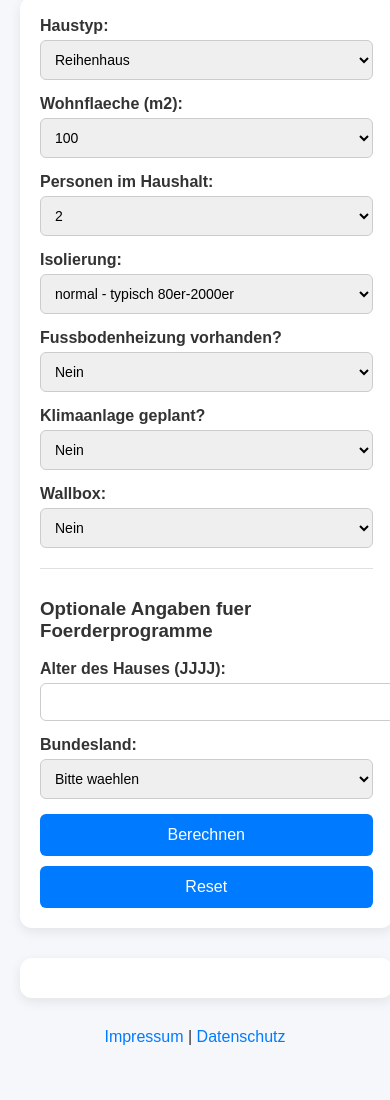
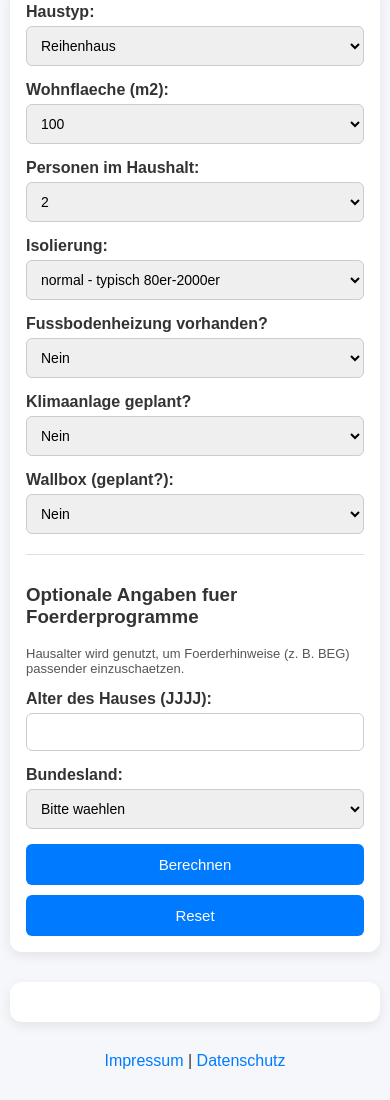
Before and after one commit to ckvfox/energyplanning, a plain HTML site: page index.html in a window 390 px wide. Shown: the part 765-1865 px from the top of the page. Drawn offline with Linux system fonts and the light colour scheme.

Commit message:
Improve mobile layout and show aircon/wallbox costs

```diff
--- a/data/data.json
+++ b/data/data.json
@@ -35,6 +35,12 @@
     "recommended_factor_max": 0.8,
     "cost_per_kwh": 700
   },
+  "aircon": {
+    "cost_per_unit": 2800
+  },
+  "wallbox": {
+    "cost_per_unit": 1300
+  },
   "heatpump": {
     "cop_floor": 4.0,
     "cop_no_floor": 3.0,
--- a/index.html
+++ b/index.html
@@ -83,7 +83,7 @@
             </select>
         </label>
 
-        <label>Wallbox:
+        <label>Wallbox (geplant?):
             <select id="wallbox">
                 <option value="nein" selected>Nein</option>
                 <option value="ja">Ja</option>
@@ -92,6 +92,7 @@
 
         <div class="optional-block">
             <h3>Optionale Angaben fuer Foerderprogramme</h3>
+            <p class="hint">Hausalter wird genutzt, um Foerderhinweise (z. B. BEG) passender einzuschaetzen.</p>
             <label>Alter des Hauses (JJJJ):
                 <input type="number" id="houseAge" min="1900" />
             </label>
--- a/scripts/script.js
+++ b/scripts/script.js
@@ -158,6 +158,8 @@ async function calculateAll() {
         const elPrice = data.prices.electricity_eur_per_kwh;
         const gasPrice = data.prices.gas_eur_per_kwh;
         const feedInTariff = data.prices.feed_in_eur_per_kwh;
+        const airconCost = hasAircon ? data.aircon?.cost_per_unit || 0 : 0;
+        const wallboxCost = hasWallbox ? data.wallbox?.cost_per_unit || 0 : 0;
 
         if (!area || !people) {
             resultEl.innerHTML = '<p>Bitte alle Pflichtfelder ausfuellen.</p>';
@@ -213,7 +215,12 @@ async function calculateAll() {
             const pvCost = pvKwp * data.pv.cost_per_kwp;
             const batteryCost = batteryRecommended * data.battery.cost_per_kwh;
             const heatpumpCost = scenario.includeHeatpump ? heatpumpPower * data.heatpump.cost_per_kw : 0;
-            const totalCost = pvCost + batteryCost + heatpumpCost;
+            const extrasCost = airconCost + wallboxCost;
+            const totalCost = pvCost + batteryCost + heatpumpCost + extrasCost;
+
+            const extrasLabel = hasAircon || hasWallbox
+                ? `${hasAircon ? `Klimaanlage ${formatNumber(airconCost, 0)} EUR` : ''}${hasAircon && hasWallbox ? ', ' : ''}${hasWallbox ? `Wallbox ${formatNumber(wallboxCost, 0)} EUR` : ''}`
+                : 'Klimaanlage/Wallbox nicht ausgewaehlt';
 
             // Betriebskosten (mit PV, Einspeiseverguetung)
             const selfUse = Math.min(annualConsumption, pvGeneration * 0.7);
@@ -234,6 +241,9 @@ async function calculateAll() {
                 pvCost,
                 batteryCost,
                 heatpumpCost,
+                airconCost,
+                wallboxCost,
+                extrasLabel,
                 totalCost,
                 annualCost,
                 feedIn,
@@ -264,7 +274,7 @@ async function calculateAll() {
                     <p>PV-Empfehlung: ${formatNumber(s.pvKwp, 1)} kWp</p>
                     <p>Speicher-Empfehlung: ${s.batteryRecommended ? formatNumber(s.batteryRecommended, 1) + ' kWh' : 'kein Speicher'}</p>
                     <p>Waermepumpe: ${s.heatpumpPower ? `${formatNumber(s.heatpumpPower, 1)} kW (Strom ${formatNumber(s.heatpumpElectric, 0)} kWh/a)` : 'keine WP'}</p>
-                    <p>Kosten: PV (2025 Marktpreis ~1.850-2.400 EUR/kWp) ${formatNumber(s.pvCost, 0)} EUR, Speicher (ca. 650-750 EUR/kWh) ${formatNumber(s.batteryCost, 0)} EUR, Waermepumpe ${formatNumber(s.heatpumpCost, 0)} EUR, Gesamt ${formatNumber(s.totalCost, 0)} EUR</p>
+                    <p>Kosten: PV (2025 Marktpreis ~1.850-2.400 EUR/kWp) ${formatNumber(s.pvCost, 0)} EUR, Speicher (ca. 650-750 EUR/kWh) ${formatNumber(s.batteryCost, 0)} EUR, Waermepumpe ${formatNumber(s.heatpumpCost, 0)} EUR, ${s.extrasLabel}, Gesamt ${formatNumber(s.totalCost, 0)} EUR</p>
                     <p>Betriebskosten mit PV/WP: ${formatNumber(s.annualCost, 0)} EUR/a | Einsparung ggue. heute: ${formatNumber(s.savings, 0)} EUR/a${s.paybackYears ? ` | Break-even: ca. ${formatNumber(s.paybackYears, 1)} Jahre` : ''}</p>
                 </div>
             `).join('')}
--- a/style.css
+++ b/style.css
@@ -1,9 +1,18 @@
 /* Basis-Layout */
+* {
+    box-sizing: border-box;
+}
+
+html, body {
+    max-width: 100%;
+    overflow-x: hidden;
+}
+
 body {
     font-family: Arial, sans-serif;
     background: #f5f7fa;
     margin: 0;
-    padding: 20px;
+    padding: clamp(12px, 4vw, 20px);
     color: #333;
 }
 
@@ -27,6 +36,7 @@ h1 {
 
 .intro {
     max-width: 700px;
+    width: min(100%, 540px);
     margin: 0 auto 20px;
     padding: 16px 18px;
     background: #eef5ff;
@@ -41,9 +51,9 @@ h1 {
 /* Formular-Container */
 form {
     max-width: 500px;
-    width: 90%;
+    width: min(100%, 520px);
     margin: 0 auto;
-    padding: 20px;
+    padding: 18px;
     background: #ffffff;
     border-radius: 12px;
     box-shadow: 0 4px 12px rgba(0,0,0,0.08);
@@ -86,6 +96,13 @@ button:hover {
     border-top: 1px solid #e0e0e0;
 }
 
+.hint {
+    margin: 8px 0 14px;
+    font-size: 13px;
+    font-weight: normal;
+    color: #555;
+}
+
 .button-row {
     display: flex;
     gap: 10px;
@@ -101,7 +118,7 @@ button:hover {
 /* Ergebnisbereich */
 #result {
     max-width: 700px;
-    width: 90%;
+    width: min(100%, 540px);
     margin: 30px auto;
     padding: 20px;
     background: #ffffff;
@@ -178,6 +195,18 @@ button:hover {
         flex-direction: column;
     }
     .intro, form, #result {
-        width: 95%;
+        width: 100%;
     }
 }
+
+@media (max-width: 480px) {
+    body {
+        padding: 10px;
+    }
+    form {
+        padding: 16px;
+    }
+    button {
+        font-size: 15px;
+    }
+}
```
